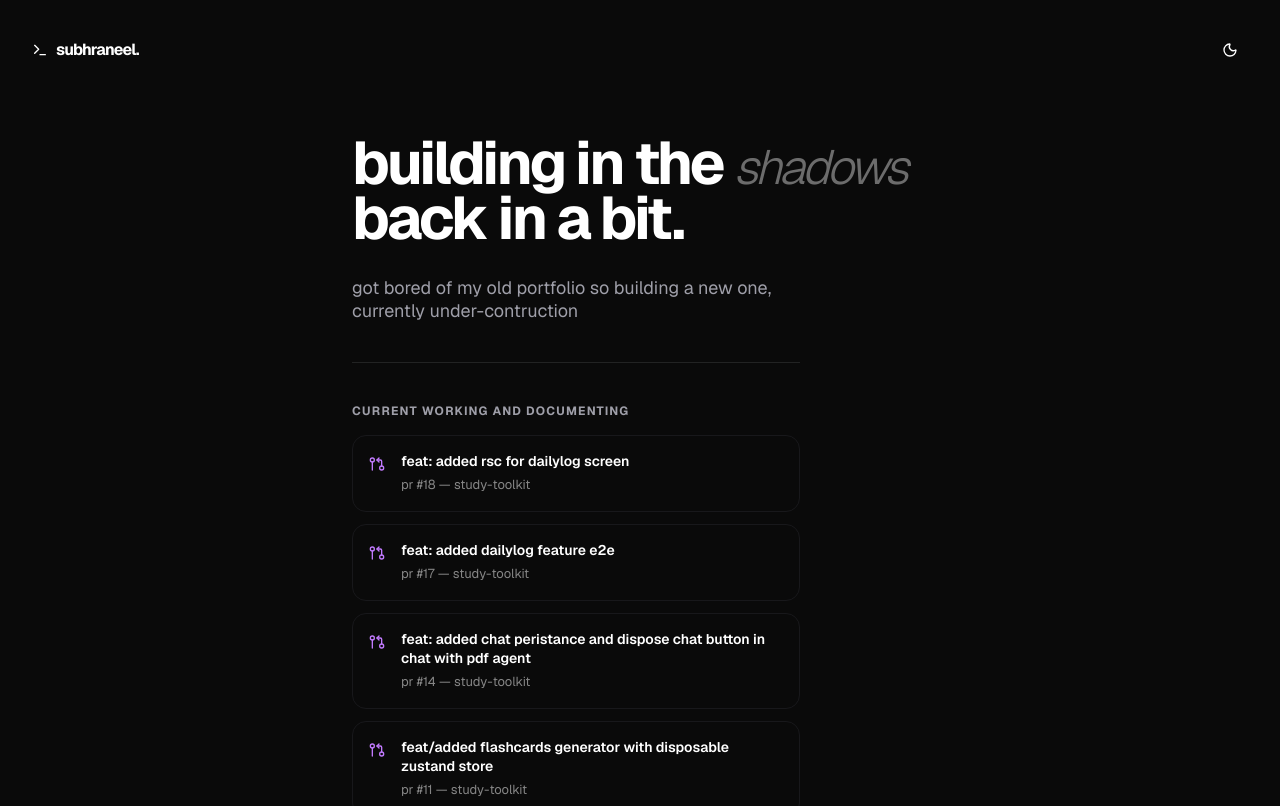
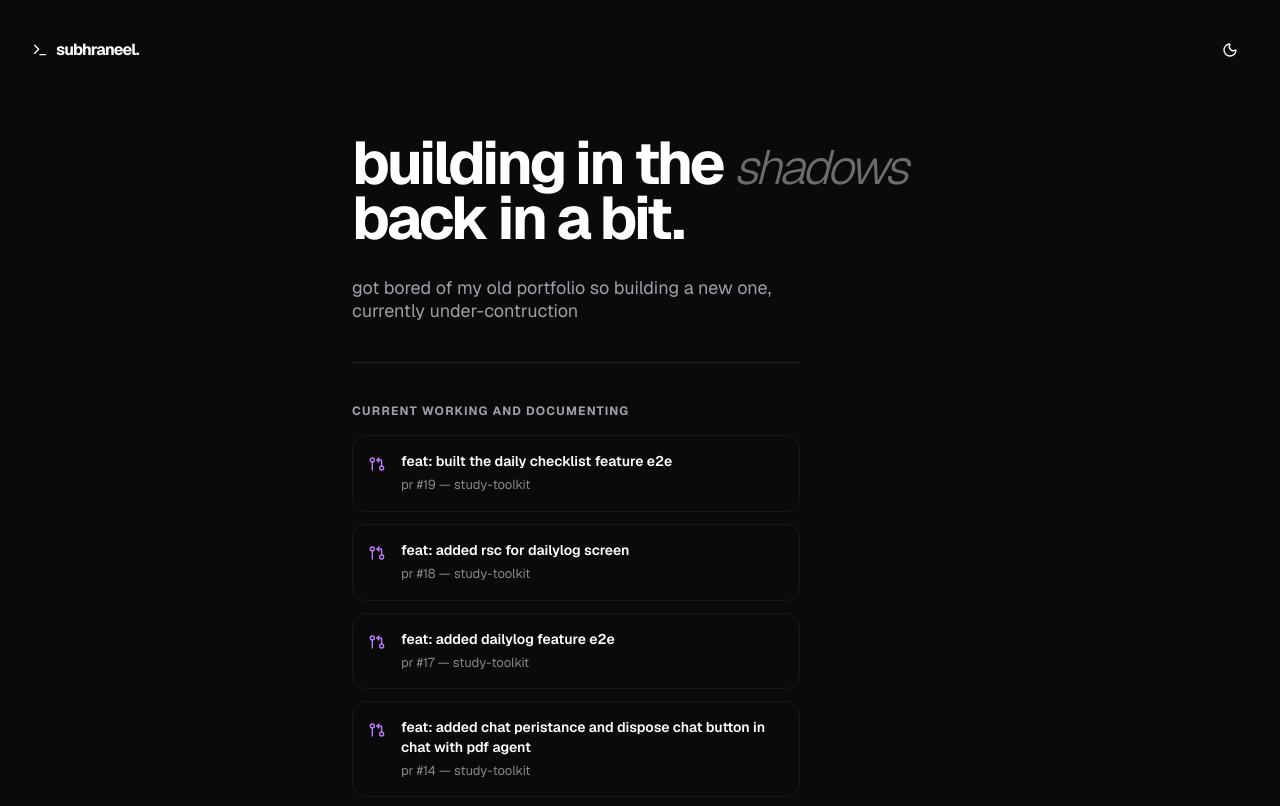
Before and after one commit to subhraneel2005/my-portfolio, a Next.js app: page / in a window 1280 px wide. Shown: the top 806 px of the page. Built offline with nearby package versions, Linux system fonts and the light colour scheme.

Commit message:
chore: Added new update to my portfolio

```diff
--- a/components/screens/temp.tsx
+++ b/components/screens/temp.tsx
@@ -28,6 +28,11 @@ export default function PortfolioV2() {
   if (!mounted) return null;
 
   const pullRequests = [
+    {
+      id: "19",
+      url: "https://github.com/subhraneel2005/study-toolkit/pull/19",
+      title: "feat: Built the Daily Checklist feature e2e",
+    },
     {
       id: "18",
       url: "https://github.com/subhraneel2005/study-toolkit/pull/18",
```
